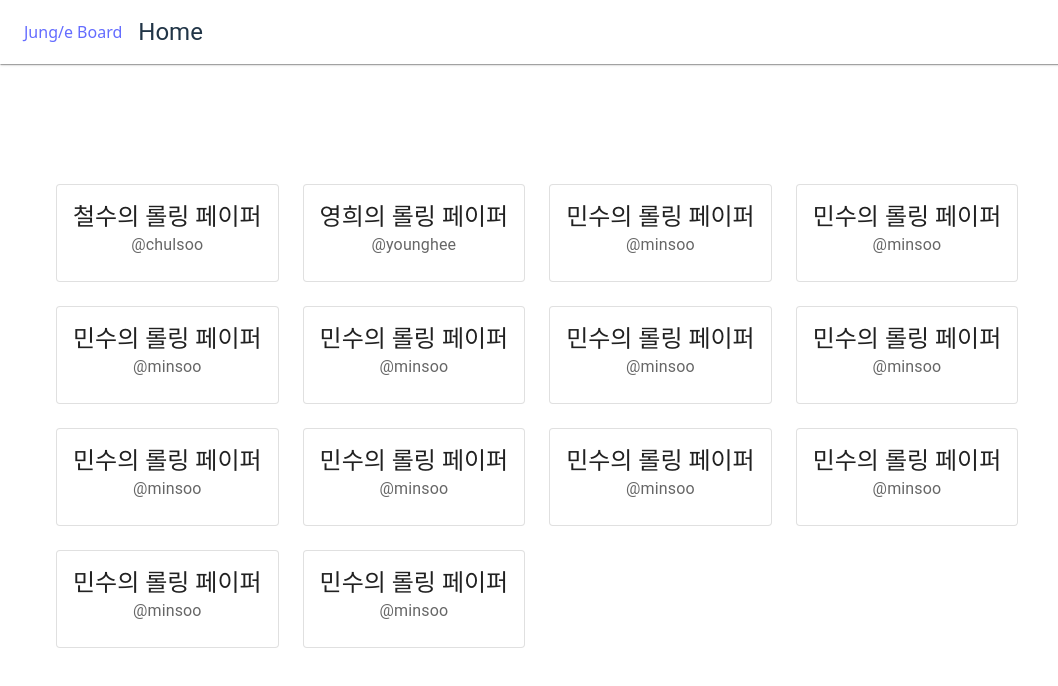
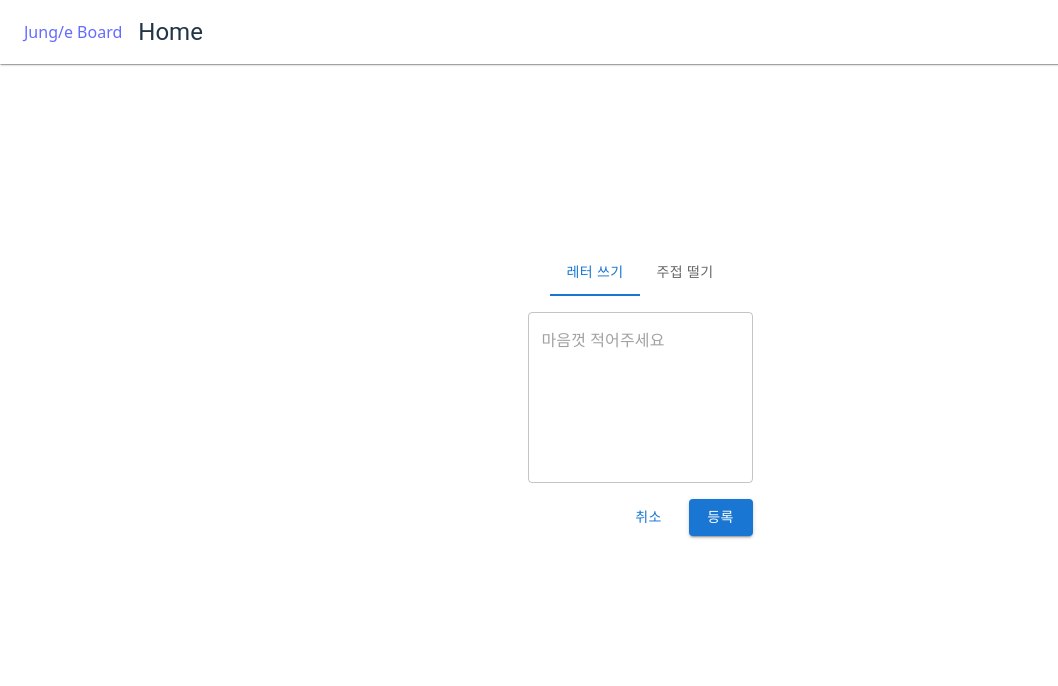
Before and after one commit to w14-jujeopton/frontend, a React (Vite) app: page / in a window 1280 px wide. Shown: the top 686 px of the page, without its empty margins (0-1058 px from the left). Built offline with nearby package versions, Linux system fonts and the light colour scheme.

Commit message:
✨ feat: add Post page with tabbed interface for writing and generating text; update App component to render Post

```diff
--- a/package.json
+++ b/package.json
@@ -12,6 +12,7 @@
   "dependencies": {
     "@emotion/react": "^11.14.0",
     "@emotion/styled": "^11.14.0",
+    "@mui/icons-material": "^7.1.1",
     "@mui/lab": "^7.0.0-beta.13",
     "@mui/material": "^7.1.1",
     "@types/react-router-dom": "^5.3.3",
@@ -26,10 +27,13 @@
     "@types/react": "^19.1.2",
     "@types/react-dom": "^19.1.2",
     "@vitejs/plugin-react": "^4.4.1",
+    "autoprefixer": "^10.4.21",
     "eslint": "^9.25.0",
     "eslint-plugin-react-hooks": "^5.2.0",
     "eslint-plugin-react-refresh": "^0.4.19",
     "globals": "^16.0.0",
+    "postcss": "^8.5.5",
+    "tailwindcss": "^4.1.10",
     "typescript": "~5.8.3",
     "typescript-eslint": "^8.30.1",
     "vite": "^6.3.5"
--- a/src/App.tsx
+++ b/src/App.tsx
@@ -2,7 +2,7 @@ import { useState } from 'react'
 import reactLogo from './assets/react.svg'
 import viteLogo from '/vite.svg'
 import './App.css'
-import Home from './pages/Home'
+import Post from './pages/Post'
 import { ThemeProvider, createTheme } from '@mui/material/styles';
 
 const theme = createTheme({
@@ -17,7 +17,7 @@ function App() {
   const [count, setCount] = useState(0)
 
   return (
-    <Home />
+    <Post />
   )
 }
 
--- /dev/null
+++ b/src/pages/Post.tsx
@@ -0,0 +1,81 @@
+import { useEffect, useState } from 'react';
+import axios from "axios";
+import { Box, Button, Tab, Tabs, TextField } from '@mui/material';
+import BottomNav from "../components/BottomNav";
+import HomeHeader from "../components/HomeHeader";
+
+const Post = () => {
+  const [tab, setTab] = useState(0); // 0: 레터 쓰기, 1: 주접 떨기
+  const [text, setText] = useState('');
+
+  const handleChangeTab = (_: React.SyntheticEvent, newValue: number) => {
+    setTab(newValue);
+    setText(''); // 탭 변경 시 입력 초기화 (선택 사항)
+  };
+
+  const handleCancel = () => {
+    setText('');
+  };
+
+  const handleSubmit = () => {
+    console.log('등록:', text);
+    // API 호출 or props 콜백
+  };
+
+  const generateWithGPT = async () => {
+    const res = await fetch('/api/gpt', {
+      method: 'POST',
+      body: JSON.stringify({ prompt: '주접 떨기' }),
+      headers: { 'Content-Type': 'application/json' },
+    });
+    const { result } = await res.json();
+    setText(result);
+  };
+
+  const generateWithGemini = async () => {
+    const res = await fetch('/api/gemini', {
+      method: 'POST',
+      body: JSON.stringify({ prompt: '주접 떨기' }),
+      headers: { 'Content-Type': 'application/json' },
+    });
+    const { result } = await res.json();
+    setText(result);
+  };
+
+  return (
+    <Box>
+        <HomeHeader />
+
+        <Tabs value={tab} onChange={handleChangeTab} centered>
+            <Tab label="레터 쓰기" />
+            <Tab label="주접 떨기" />
+        </Tabs>
+
+        <Box sx={{ p: 2 }}>
+            <TextField
+            fullWidth
+            multiline
+            rows={6}
+            placeholder={tab === 0 ? '마음껏 적어주세요' : '주접을 떨어보세요'}
+            value={text}
+            onChange={(e) => setText(e.target.value)}
+            />
+
+            {tab === 1 && (
+            <Box sx={{ mt: 2, display: 'flex', gap: 1 }}>
+                <Button variant="outlined" onClick={generateWithGPT}>GPT로 주접</Button>
+                <Button variant="outlined" onClick={generateWithGemini}>Gemini로 주접</Button>
+            </Box>
+            )}
+
+            <Box sx={{ mt: 2, display: 'flex', gap: 1, justifyContent: 'flex-end' }}>
+            <Button variant="text" onClick={handleCancel}>취소</Button>
+            <Button variant="contained" onClick={handleSubmit}>등록</Button>
+            </Box>
+        </Box>
+    <BottomNav />
+    </Box>
+  );
+};
+
+export default Post;
```
Also changed, not shown: src/pages/PostView.tsx (added), 1 other file (tests, documents, lock files or other folders).
